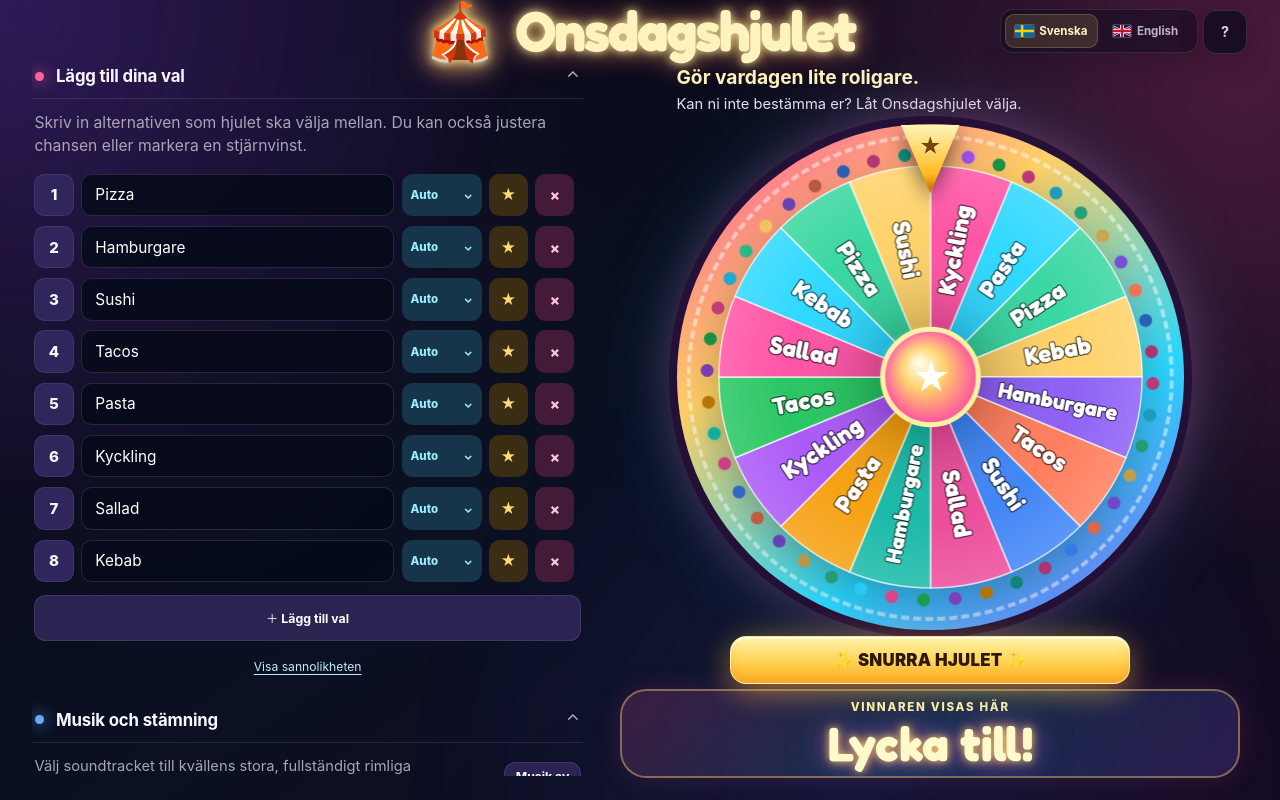
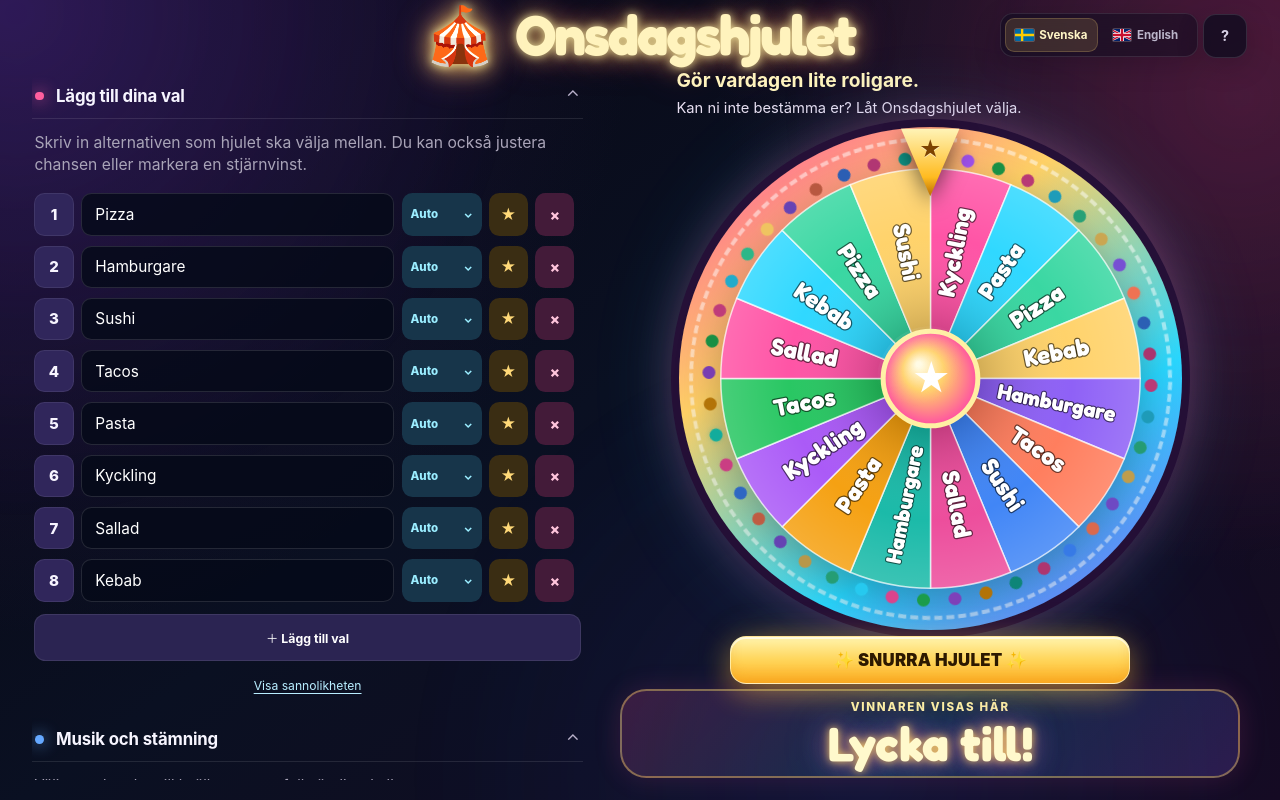
Before and after one commit to YerAWizzard/onsdagshjulet, a React (Vite) app: page / in a window 1280 px wide. Built offline with nearby package versions, Linux system fonts and the light colour scheme.

Commit message:
Release Version 2.4

```diff
--- a/src/App.css
+++ b/src/App.css
@@ -11,7 +11,7 @@
   width: min(100%, 1600px);
   min-height: 100svh;
   margin: 0 auto;
-  padding: 0.4rem clamp(1rem, 2.5vw, 2.75rem) 1rem;
+  padding: 10px clamp(1rem, 2.5vw, 2.75rem) 1rem;
   overflow: hidden;
 }
 
@@ -1246,8 +1246,9 @@
   .sidebar {
     grid-column: 1;
     grid-row: 2 / 5;
-    height: calc(100svh - 5rem);
-    max-height: calc(100svh - 5rem);
+    height: calc(100svh - 5rem - 16px);
+    max-height: calc(100svh - 5rem - 16px);
+    margin-top: 16px;
   }
 
   .wheel-card {
--- a/src/i18n.js
+++ b/src/i18n.js
@@ -352,7 +352,7 @@ export const templateCatalog = [
       ],
     },
     optionSettings: {
-      8: { percentage: '3' },
+      8: { percentage: '3', star: true },
       10: { percentage: '0.1', star: true },
     },
   },
--- a/src/version.js
+++ b/src/version.js
@@ -1,2 +1,2 @@
 // Draft convention: one prompt/task advances exactly one draft version.
-export const APP_VERSION = '2.3'
+export const APP_VERSION = '2.4'
```
